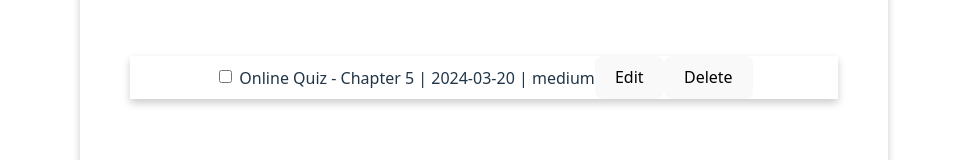
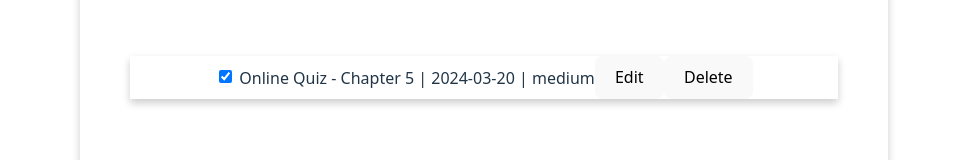
Before and after one commit to WendolynQuartey/HomeworkTodoApp, a React (Vite) app: page / in a window 1280 px wide. Shown: the part 465-625 px from the top of the page, without its empty margins (156-1123 px from the left). Built offline with nearby package versions, Linux system fonts and the light colour scheme.

Commit message:
toggle check working

```diff
--- a/src/components/List.jsx
+++ b/src/components/List.jsx
@@ -3,6 +3,10 @@ import EditForm from "./EditForm.jsx"
 
 export default function List({ todos, dispatch }) {
    const [editingTask, setEditingTask] = useState(null)
+
+   function handleToggle(task){
+      dispatch({type: 'EDIT', id: task.id, payload:{completed: !task.completed}})
+   }
 
    function handleDelete(id) {
       console.log('Deleting tasks with id:', id);
@@ -27,7 +31,7 @@ export default function List({ todos, dispatch }) {
                   <EditForm task={task} onSave={(updatedTask) => handleSaveEdit(task.id, updatedTask)} />
                ) : (
                   <div>
-                     <input type="checkbox" /> {task.assignment} | {task.dueDate} | {task.priority}
+                     <input type="checkbox" checked={task.completed} onChange={() => handleToggle(task)}/> {task.assignment} | {task.dueDate} | {task.priority}
                      <button onClick={() => handleEdit(task)}>Edit</button>
                      <button onClick={() => handleDelete(task.id)}>Delete</button>
                   </div>
```
